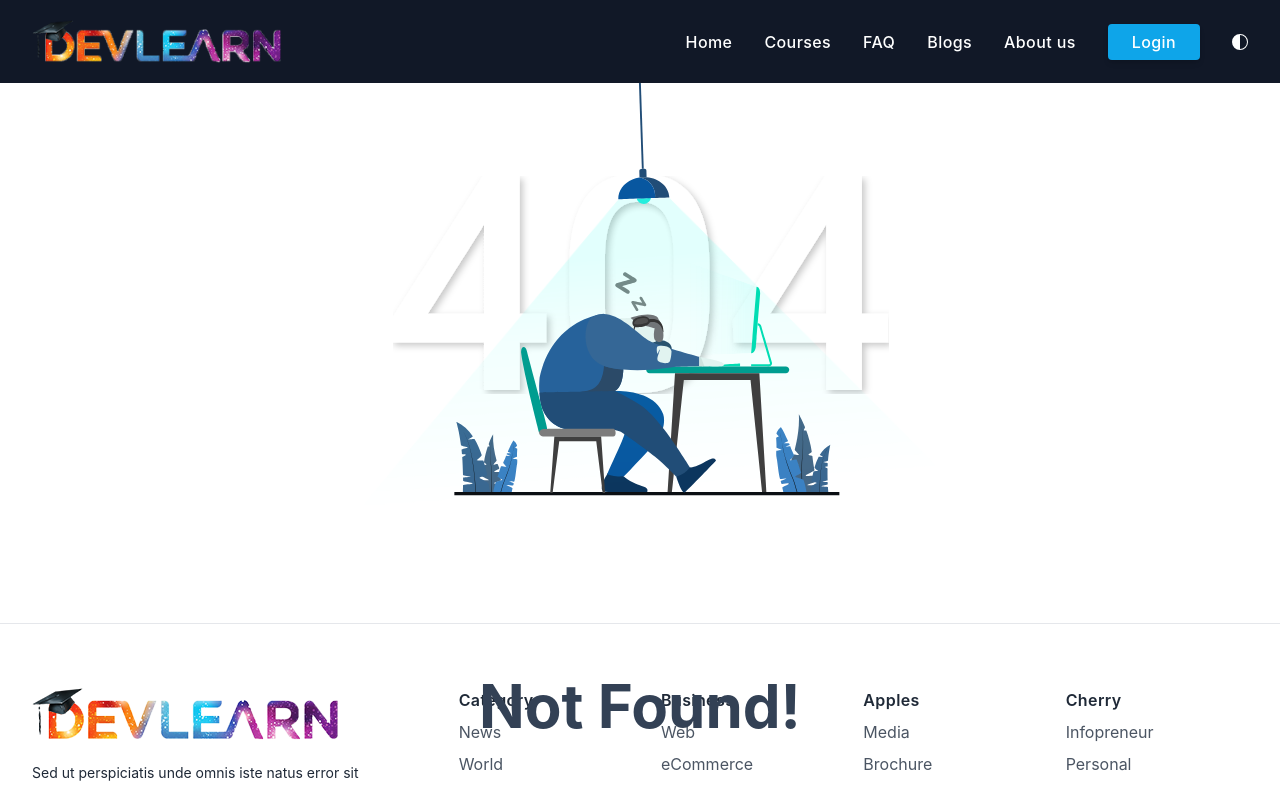
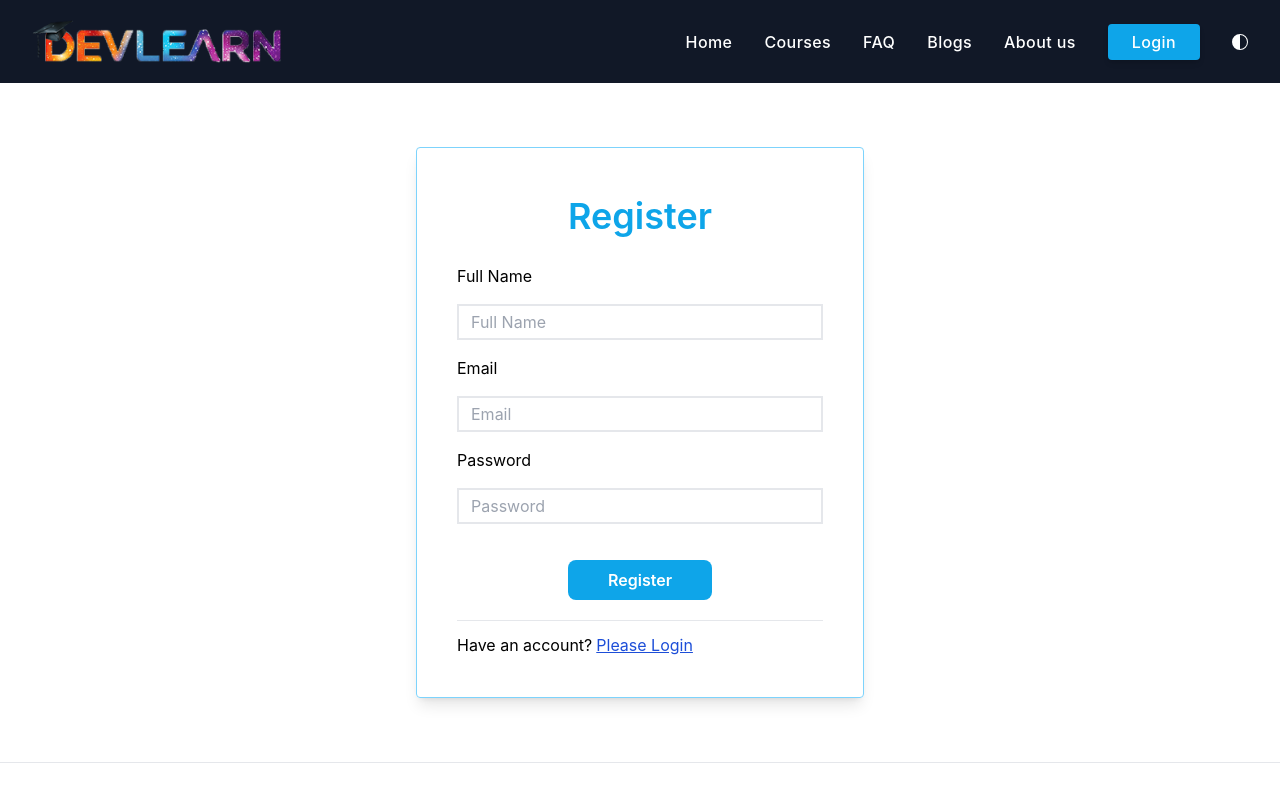
Before and after one commit to indrajith76/dev-learn-client-side, a React (Create React App) app: page /register in a window 1280 px wide. Shown: the top 785 px of the page. Built offline with nearby package versions, Linux system fonts and the light colour scheme; no server answers.

Commit message:
added login and registration page

```diff
--- a/public/index.html
+++ b/public/index.html
@@ -26,7 +26,7 @@
     -->
     <title>Dev Learn | A Learning Platform</title>
   </head>
-  <body>
+  <body class="select-none">
     <noscript>You need to enable JavaScript to run this app.</noscript>
     <div id="root"></div>
     <!--
--- /dev/null
+++ b/src/pages/Login/Login.js
@@ -0,0 +1,56 @@
+import React from "react";
+import { Link } from "react-router-dom";
+
+const Login = () => {
+  return (
+    <div className="flex justify-center">
+      <div className="w-3/4 md:w-1/2 lg:w-[35%] border border-sky-300 p-4 md:p-10 my-16 shadow-lg rounded">
+        <h2 className="text-4xl text-center font-semibold text-sky-500 mb-7 mt-2">
+          Login
+        </h2>
+        <form action="">
+          <label className="block" htmlFor="email">
+            Email
+          </label>
+          <input
+            className="border-2 w-full h-9 my-4 pl-3 outline-sky-500"
+            type="email"
+            name="email"
+            id="email"
+            placeholder="Email"
+            required
+          />
+          <label className="block" htmlFor="password">
+            Password
+          </label>
+          <input
+            className="border-2 w-full h-9 my-4 pl-3 outline-sky-500"
+            type="password"
+            name="password"
+            id="password"
+            placeholder="Password"
+            required
+          />
+          <p>
+            Forget password?{" "}
+            <Link to="/" className="underline text-blue-700">
+              Reset password
+            </Link>
+          </p>
+          <button
+            className="block mx-auto bg-sky-500 px-10 py-2 text-white font-semibold mt-5 mb-5 rounded-lg"
+            type="submit"
+          >
+            Login
+          </button>
+        </form>
+        <hr className="mb-3" />
+        <p>
+          Haven't account? <Link className="underline text-blue-700" to='/register'>Please Register</Link>
+        </p>
+      </div>
+    </div>
+  );
+};
+
+export default Login;
--- /dev/null
+++ b/src/pages/Register/Register.js
@@ -0,0 +1,64 @@
+import React from "react";
+import { Link } from "react-router-dom";
+
+const Register = () => {
+  return (
+    <div className="flex justify-center">
+      <div className="w-3/4 md:w-1/2 lg:w-[35%] border border-sky-300 p-4 md:p-10 my-16 shadow-lg rounded">
+        <h2 className="text-4xl text-center font-semibold text-sky-500 mb-7 mt-2">
+          Register
+        </h2>
+        <form action="">
+          <label className="block" htmlFor="name">
+            Full Name
+          </label>
+          <input
+            className="border-2 w-full h-9 my-4 pl-3 outline-sky-500"
+            type="name"
+            name="name"
+            id="name"
+            placeholder="Full Name"
+            required
+          />
+          <label className="block" htmlFor="email">
+            Email
+          </label>
+          <input
+            className="border-2 w-full h-9 my-4 pl-3 outline-sky-500"
+            type="email"
+            name="email"
+            id="email"
+            placeholder="Email"
+            required
+          />
+          <label className="block" htmlFor="password">
+            Password
+          </label>
+          <input
+            className="border-2 w-full h-9 my-4 pl-3 outline-sky-500"
+            type="password"
+            name="password"
+            id="password"
+            placeholder="Password"
+            required
+          />
+          <button
+            className="block mx-auto bg-sky-500 px-10 py-2 text-white font-semibold mt-5 mb-5 rounded-lg"
+            type="submit"
+          >
+            Register
+          </button>
+        </form>
+        <hr className="mb-3" />
+        <p>
+          Have an account?
+          <Link className="underline text-blue-700 ml-1" to="/login">
+             Please Login
+          </Link>
+        </p>
+      </div>
+    </div>
+  );
+};
+
+export default Register;
```
Also changed, not shown: src/routes/routes.js (+13 -4 lines).
